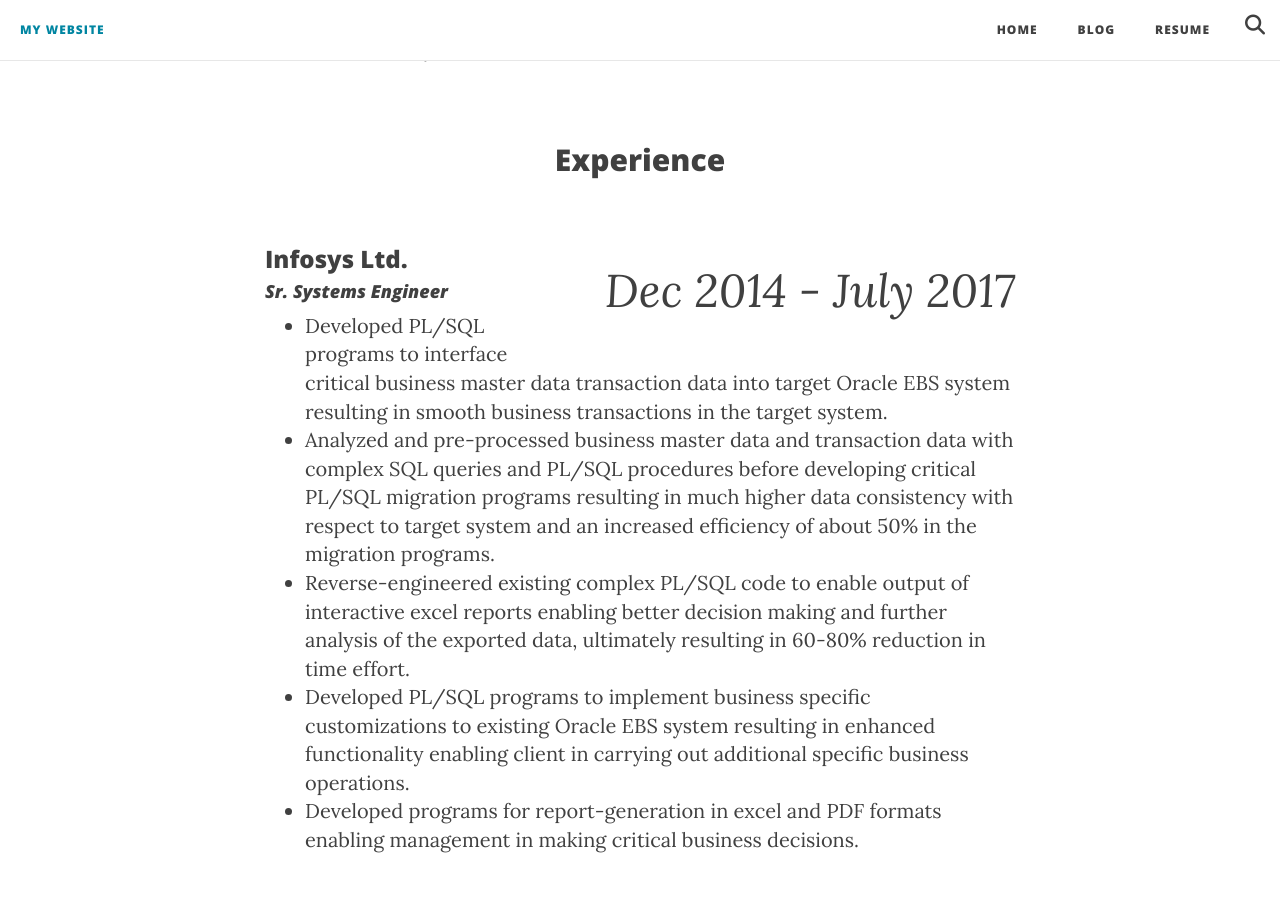
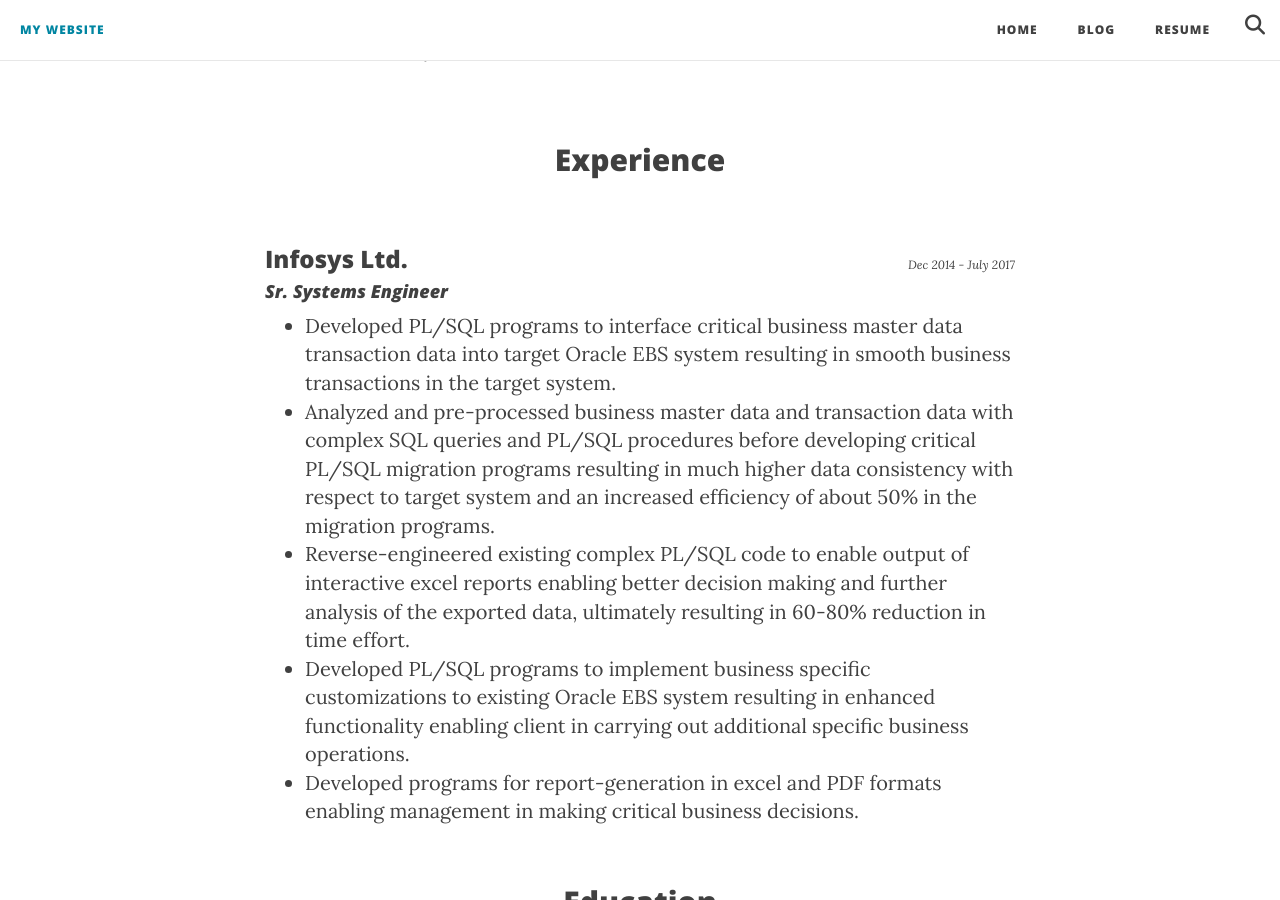
Before and after one commit to PrashantShivajiBhapkar/PrashantShivajiBBhapkar.github.io, a Jekyll site: the page built from index.html, in a window 1280 px wide and 900 px high, scrolled down 1008 px. Built offline with Jekyll 4.4.1, drawn with Linux system fonts in a browser that asks for light colours; nearby versions of some CDN libraries; library files that are not in the unit come from our copies.

Commit message:
edited home page content

```diff
--- a/index.html
+++ b/index.html
@@ -40,7 +40,7 @@
             <div>
 				<div>
 					<h3 style="float: left; width: 34%; text-align: left;">Infosys Ltd.</h3>
-					<p style="float: right; width: 66%; text-align: right; font-size:46px;"><i>Dec 2014 - July 2017</i></p>
+					<p style="float: right; width: 66%; text-align: right; font-size:12px;"><i>Dec 2014 - July 2017</i></p>
 				</div>
 
 				<h4><i>Sr. Systems Engineer</i></h4>
```
